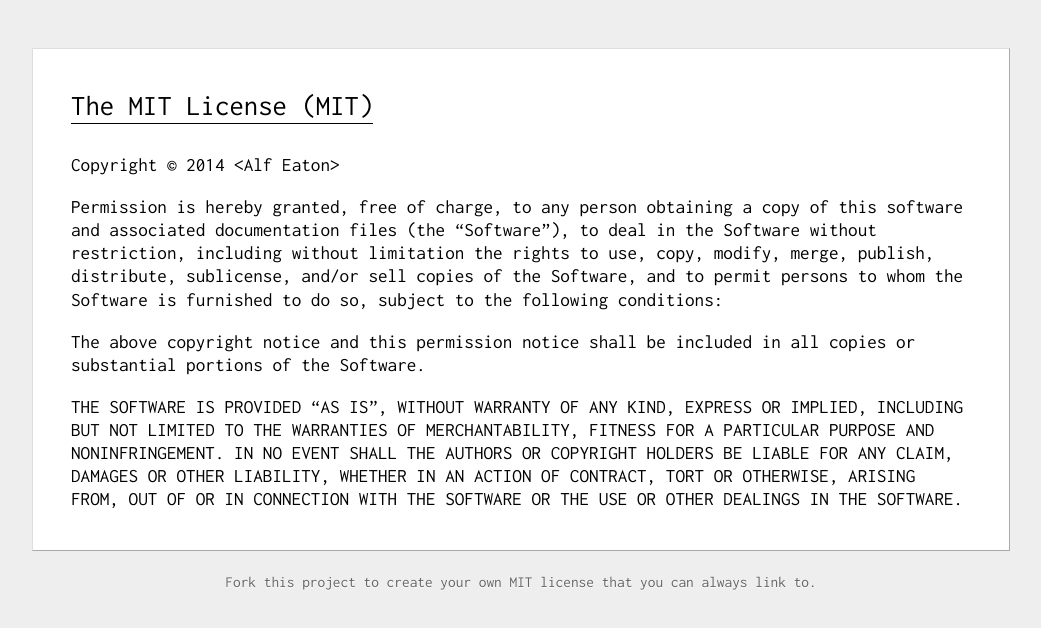
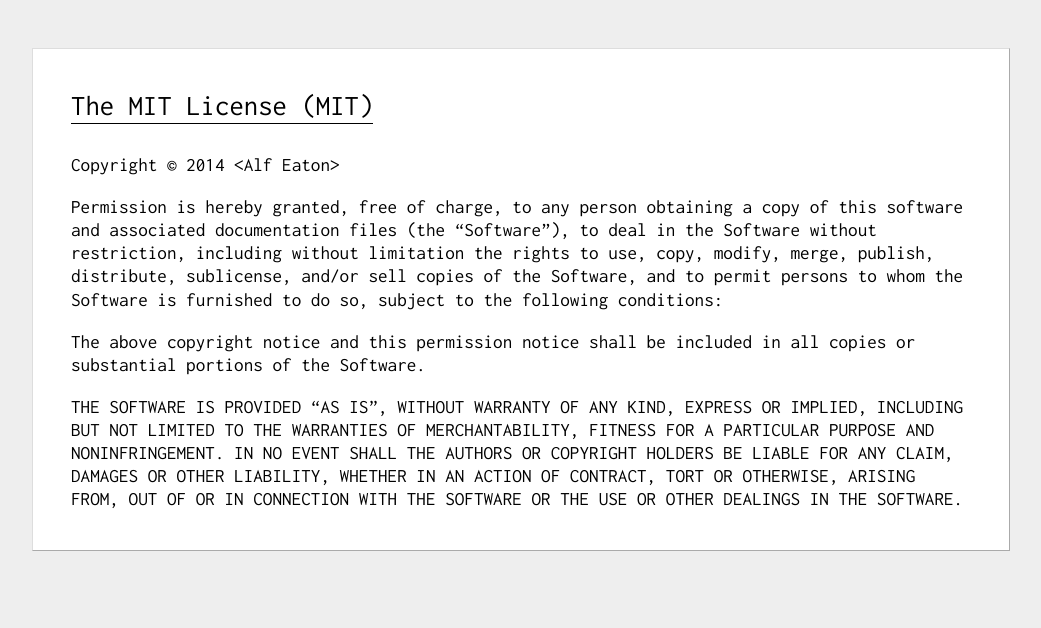
Before and after one commit to hubgit/mit-license, a plain HTML site: page index.html in a window 1280 px wide. Shown: the whole page, without its empty margins (119-1160 px from the left). Drawn offline with Linux system fonts and the light colour scheme.

Commit message:
Update index.html

```diff
--- a/index.html
+++ b/index.html
@@ -29,9 +29,5 @@ LIABILITY, WHETHER IN AN ACTION OF CONTRACT, TORT OR OTHERWISE, ARISING FROM,
 OUT OF OR IN CONNECTION WITH THE SOFTWARE OR THE USE OR OTHER DEALINGS IN
 THE SOFTWARE.</p>
 </article>
-<footer>
-<p><a href="https://github.com/remy/mit-license">Fork this project to create your own MIT license that you can always link to.</a></p>
-</footer>
-<script>var _gaq=[['_setAccount','UA-1656750-28'],['_trackPageview']];(function(d,t){var g=d.createElement(t),s=d.getElementsByTagName(t)[0];g.src='//www.google-analytics.com/ga.js';s.parentNode.insertBefore(g,s)})(document,'script')</script>
 </body>
 </html>
```
